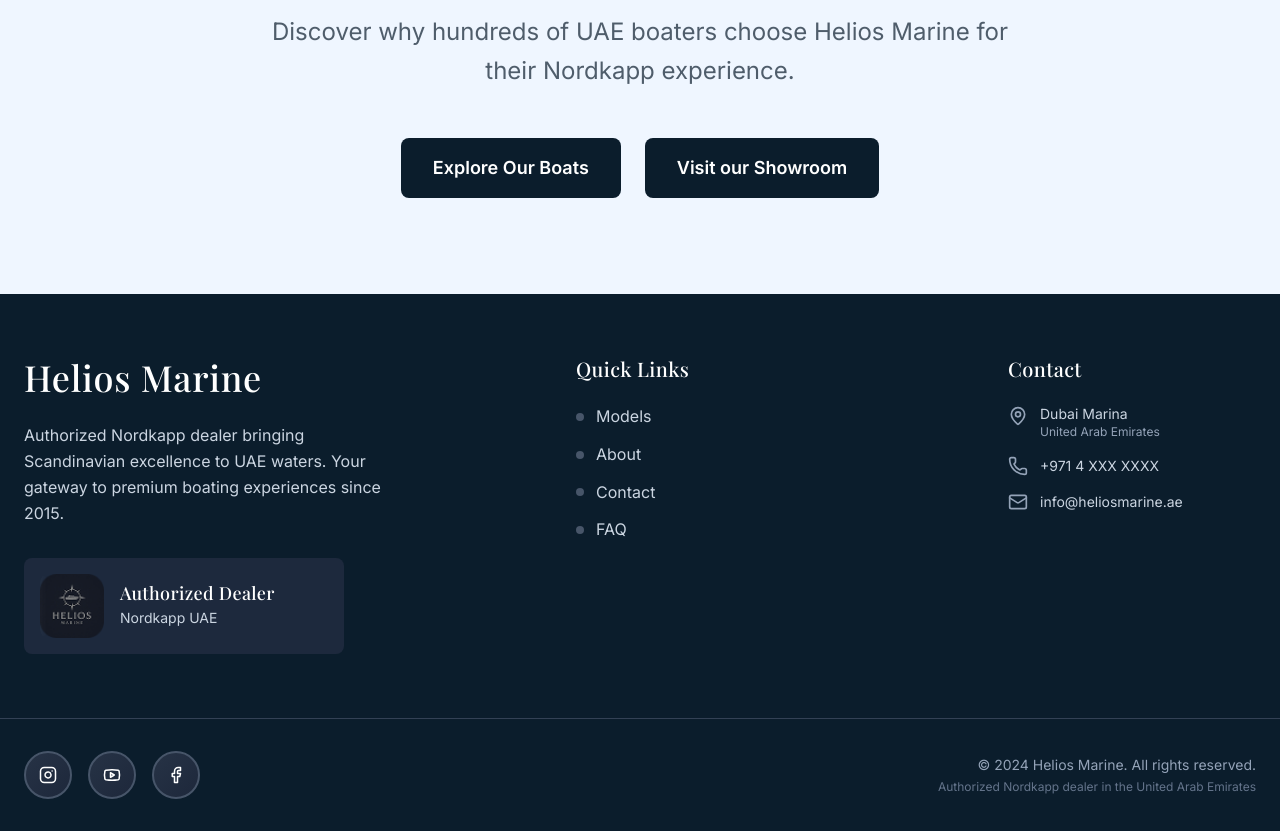
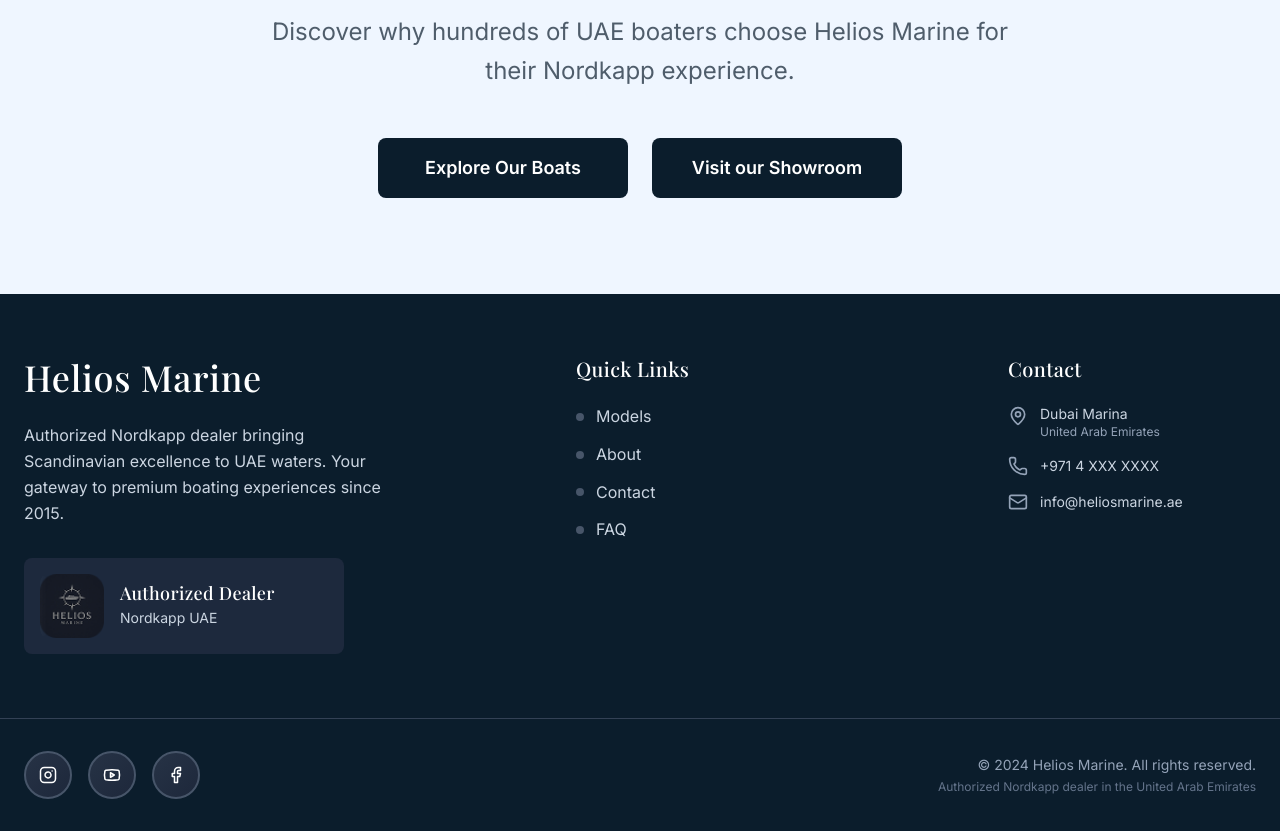
Before and after one commit to Khaled0-0/helios-marine, a Next.js app: page /about in a window 1280 px wide. Shown: the part 4120-4951 px from the top of the page. Built offline with nearby package versions, Linux system fonts and the light colour scheme.

Commit message:
fix button's width

```diff
--- a/src/app/components/AboutCTASection.tsx
+++ b/src/app/components/AboutCTASection.tsx
@@ -57,7 +57,7 @@
                   >
                      <Button
                         href="/boats"
-                        className="bg-[#0B1D2C] hover:bg-[#0A1A28] text-white px-8 py-4 rounded-lg font-semibold transition-all duration-300 flex items-center text-lg min-w-[200px] justify-center"
+                        className="bg-[#0B1D2C] hover:bg-[#0A1A28] text-white px-8 py-4 rounded-lg font-semibold transition-all duration-300 flex items-center text-lg min-w-[250px] justify-center"
                      >
                         Explore Our Boats
                      </Button>
@@ -70,7 +70,7 @@
                   >
                      <Button
                         href="/contact"
-                        className="bg-[#0B1D2C] hover:bg-[#0A1A28] text-white px-8 py-4 rounded-lg font-semibold transition-all duration-300 flex items-center text-lg min-w-[200px] justify-center"
+                        className="bg-[#0B1D2C] hover:bg-[#0A1A28] text-white px-8 py-4 rounded-lg font-semibold transition-all duration-300 flex items-center text-lg min-w-[250px] justify-center"
                      >
                         Visit our Showroom
                      </Button>
```
